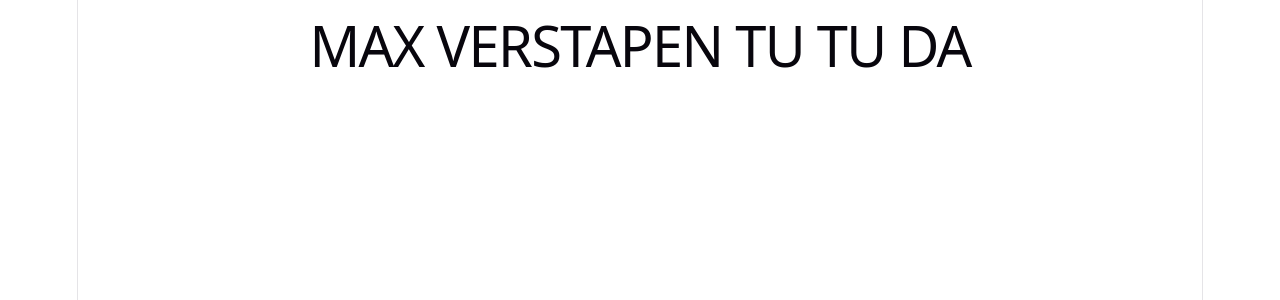
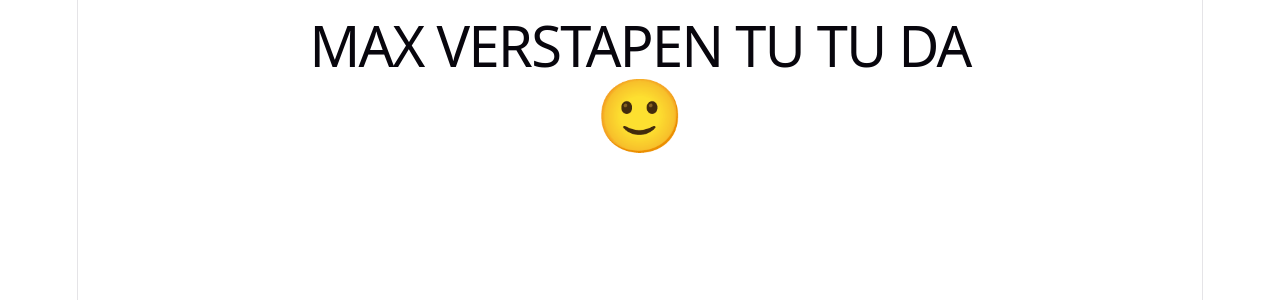
Before and after one commit to ufjf-dcc207/ufjf-dcc207-2026-3-a-atv06-eduardofontainha, a React (Vite) app: page / in a window 1280 px wide. Shown: the top 300 px of the page. Built offline with nearby package versions, Linux system fonts and the light colour scheme.

Commit message:
Cria elemento

```diff
--- a/src/App.tsx
+++ b/src/App.tsx
@@ -1,10 +1,12 @@
 import './App.css'
-
+import './Emoji.tsx'
+import Emoji from './Emoji.tsx'
 function App() {
 
   return (
     <>
-      <h1>MAX VERSTAPEN TU TU DA </h1>
+      <h1>MAX VERSTAPEN TU TU DA</h1>
+      <Emoji></Emoji>
     </>
   )
 }
--- /dev/null
+++ b/src/Emoji.css
@@ -0,0 +1,4 @@
+.emoji {
+    margin: 10px 0 0 0;
+    font-size: 4em;
+}
--- /dev/null
+++ b/src/Emoji.tsx
@@ -0,0 +1,9 @@
+import './Emoji.css'
+export default function Emoji(){
+    return (
+    <div className="emoji">
+        🙂
+    </div>
+    )
+
+}
```
